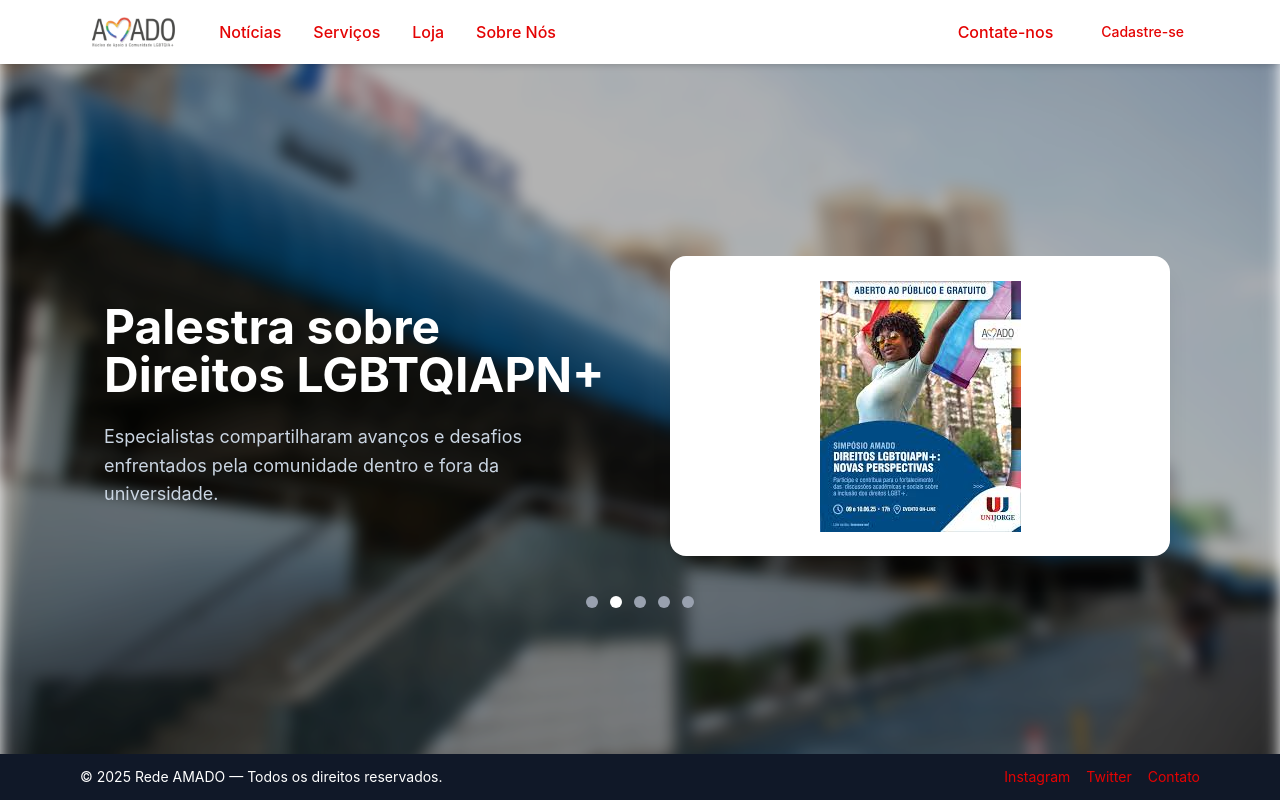
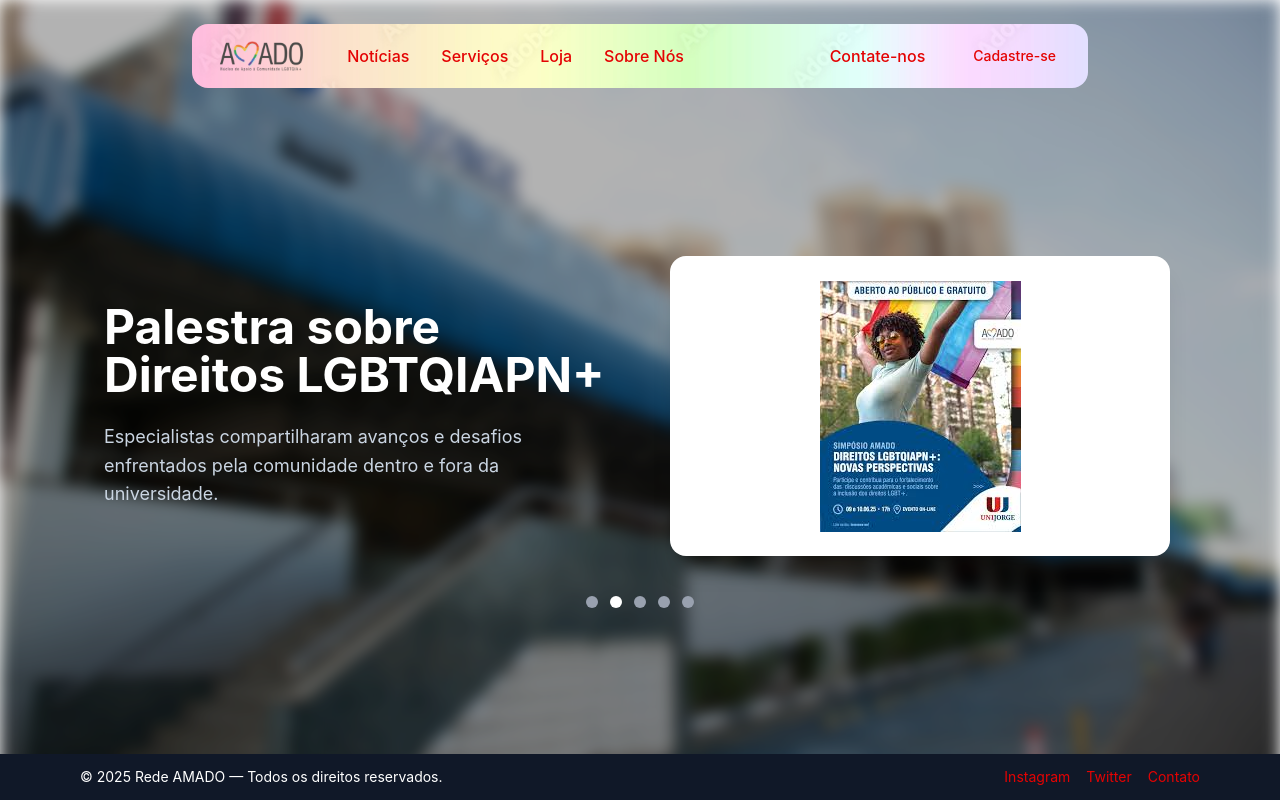
Before and after one commit to Rede-AMADO/rede-amado, a React (Vite) app in the folder frontend/: page / in a window 1280 px wide. Shown: the top 800 px of the page. Built offline with nearby package versions, Linux system fonts and the light colour scheme.

Commit message:
Rainbow header

```diff
--- a/frontend/src/components/Header.jsx
+++ b/frontend/src/components/Header.jsx
@@ -6,12 +6,10 @@ function Header({ onOpenAuth, isLoggedIn, userEmail}) {
 	const { totalItens, setIsCarrinhoOpen } = useCarrinho();
 
 	return (
-		<header className="fixed top-0 w-full bg-white bg-opacity-90 backdrop-blur-sm shadow-md z-50">
-			<div className="max-w-6xl mx-auto h-16 flex items-center justify-between px-4">
+		<header className="fixed top-0 w-full bg-opacity-90 z-50 p-6">
+			<div className="max-w-4xl mx-auto h-16 flex items-center justify-between px-4 bg-[url(/assets/bg-rainbow-header.jpeg)] bg-cover rounded-2xl">
 				<div className="flex items-center">
-				<div className="flex items-center cursor-pointer" onClick={() => window.scrollTo({top: 0, behavior: "smooth"})}>
-					<img src={logo} alt="Logo da Rede" className="h-10 w-auto" />
-				</div>
+					<img src={logo} alt="Logo da Rede" className="h-10 w-auto cursor-pointer" onClick={() => window.scrollTo({top: 0, behavior: "smooth"})}/>
 					<nav className="px-8">
 						<ul className="flex space-x-8">
 							<li>
```
Also changed, not shown: frontend/public/assets/bg-rainbow-header.jpeg (added).
